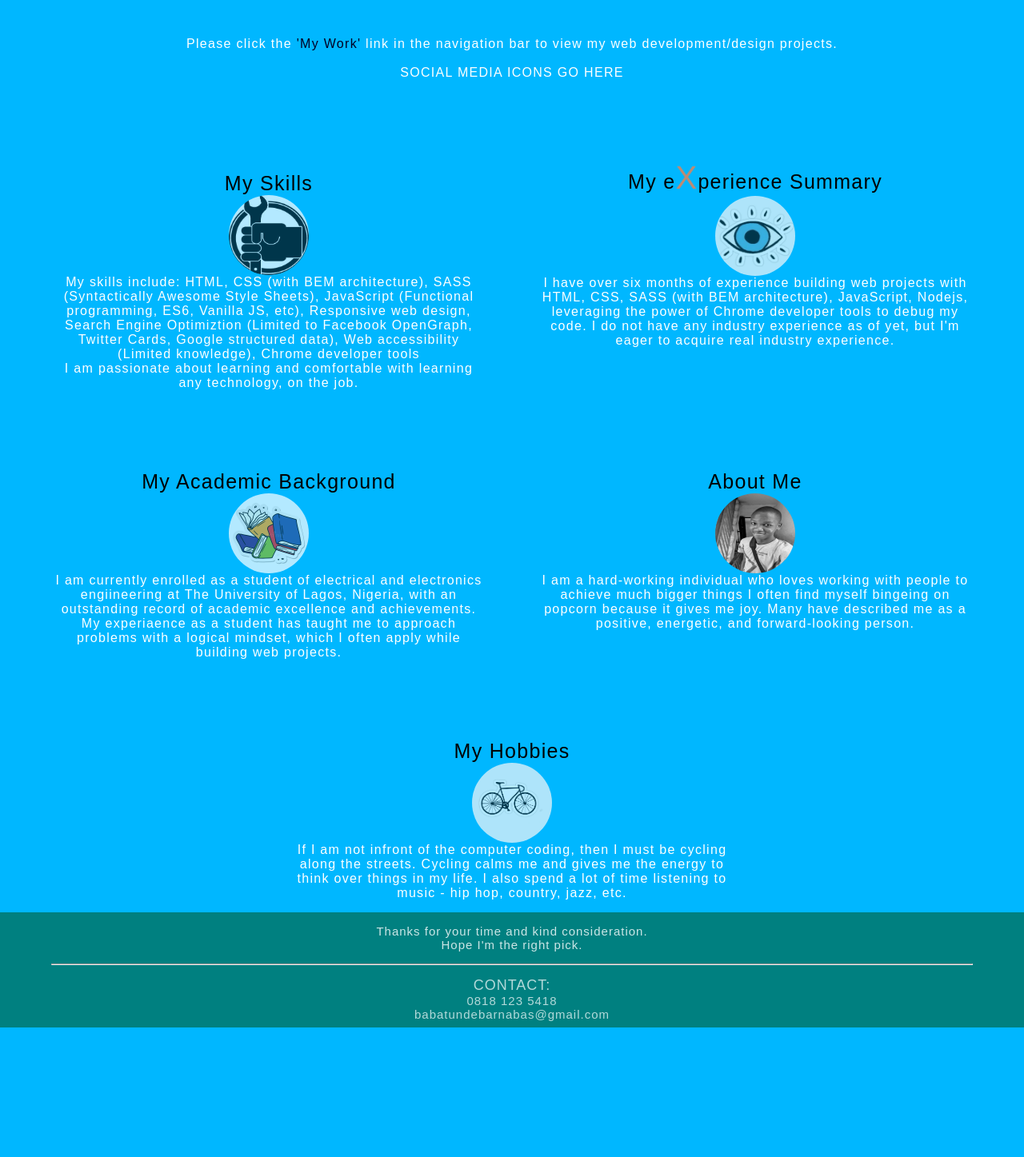
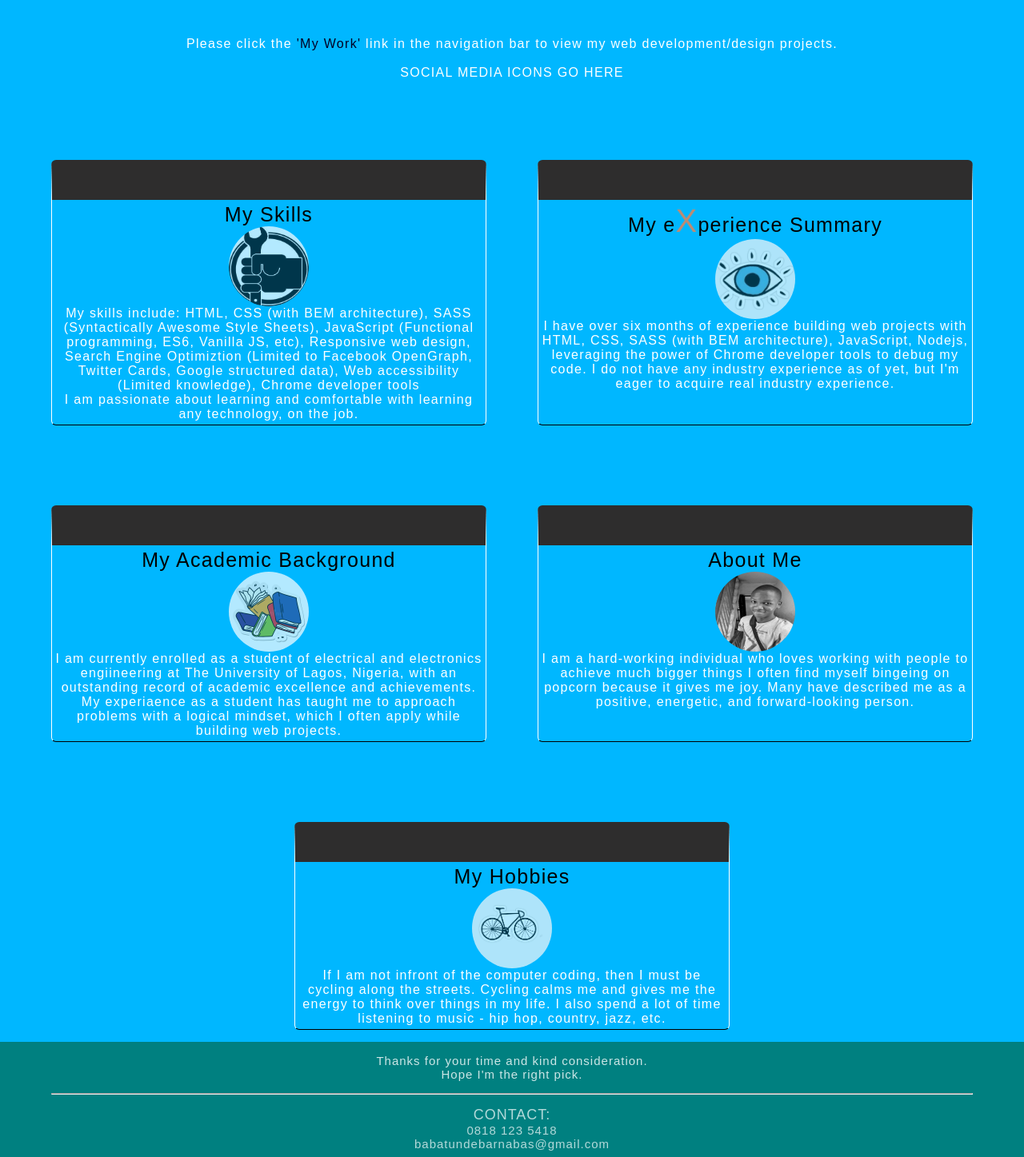
Before and after one commit to Barnabas19/BarnabasPortfolioWebsite, a PHP site: page / in a window 1280 px wide. Shown: the part 781-2228 px from the top of the page at 80% size. Before the commit the page ends 2066 px from the top, so only its background shows below. Run offline with PHP 8.4, Linux system fonts and the light colour scheme.

Commit message:
latest changes

```diff
--- a/Stylesheet.css
+++ b/Stylesheet.css
@@ -13,6 +13,24 @@
   }
   to {
     opacity: 1.0;
+  }
+}
+
+@-webkit-keyframes blink {
+  from {
+    border-color: black;
+  }
+  to {
+    border-color: #ddd3cf;
+  }
+}
+
+@keyframes blink {
+  from {
+    border-color: black;
+  }
+  to {
+    border-color: #ddd3cf;
   }
 }
 
@@ -137,6 +155,12 @@ html,
   margin-left: 5%;
   margin-right: 5%;
   text-align: center;
+  border-top: 50px solid #2e2d2d;
+  border-bottom: 1px solid black;
+  border-left: 1px solid white;
+  border-right: 1px solid white;
+  border-radius: 6px;
+  padding: 4px;
 }
 
 .wrap .skills__heading {
@@ -161,6 +185,12 @@ html,
   margin-left: 5%;
   margin-right: 5%;
   text-align: center;
+  border-top: 50px solid #2e2d2d;
+  border-bottom: 1px solid black;
+  border-left: 1px solid white;
+  border-right: 1px solid white;
+  border-radius: 6px;
+  padding: 4px;
 }
 
 .wrap .experience__heading {
@@ -185,6 +215,12 @@ html,
   margin-left: 5%;
   margin-right: 5%;
   text-align: center;
+  border-top: 50px solid #2e2d2d;
+  border-bottom: 1px solid black;
+  border-left: 1px solid white;
+  border-right: 1px solid white;
+  border-radius: 6px;
+  padding: 4px;
 }
 
 .wrap .academic__heading {
@@ -209,6 +245,12 @@ html,
   margin-left: 5%;
   margin-right: 5%;
   text-align: center;
+  border-top: 50px solid #2e2d2d;
+  border-bottom: 1px solid black;
+  border-left: 1px solid white;
+  border-right: 1px solid white;
+  border-radius: 6px;
+  padding: 4px;
 }
 
 .wrap .about__heading {
@@ -233,6 +275,12 @@ html,
   margin-left: 5%;
   margin-right: 5%;
   text-align: center;
+  border-top: 50px solid #2e2d2d;
+  border-bottom: 1px solid black;
+  border-left: 1px solid white;
+  border-right: 1px solid white;
+  border-radius: 6px;
+  padding: 4px;
 }
 
 .wrap .hobbies__heading {
@@ -366,6 +414,12 @@ html,
     margin-left: 5%;
     margin-right: 0;
     text-align: center;
+    border-top: 50px solid #2e2d2d;
+    border-bottom: 1px solid black;
+    border-left: 1px solid white;
+    border-right: 1px solid white;
+    border-radius: 6px;
+    padding: 4px;
   }
   .wrap .experience {
     -webkit-box-flex: 0;
@@ -380,6 +434,12 @@ html,
     margin-left: 5%;
     margin-right: 0;
     text-align: center;
+    border-top: 50px solid #2e2d2d;
+    border-bottom: 1px solid black;
+    border-left: 1px solid white;
+    border-right: 1px solid white;
+    border-radius: 6px;
+    padding: 4px;
   }
   .wrap .academic {
     -webkit-box-flex: 0;
@@ -394,6 +454,12 @@ html,
     margin-left: 5%;
     margin-right: 0;
     text-align: center;
+    border-top: 50px solid #2e2d2d;
+    border-bottom: 1px solid black;
+    border-left: 1px solid white;
+    border-right: 1px solid white;
+    border-radius: 6px;
+    padding: 4px;
   }
   .wrap .about {
     -webkit-box-flex: 0;
@@ -408,6 +474,12 @@ html,
     margin-left: 5%;
     margin-right: 0;
     text-align: center;
+    border-top: 50px solid #2e2d2d;
+    border-bottom: 1px solid black;
+    border-left: 1px solid white;
+    border-right: 1px solid white;
+    border-radius: 6px;
+    padding: 4px;
   }
   .wrap .hobbies {
     -webkit-box-flex: 0;
@@ -422,6 +494,12 @@ html,
     margin-left: 28.75%;
     margin-right: 0;
     text-align: center;
+    border-top: 50px solid #2e2d2d;
+    border-bottom: 1px solid black;
+    border-left: 1px solid white;
+    border-right: 1px solid white;
+    border-radius: 6px;
+    padding: 4px;
   }
 }
 
```
